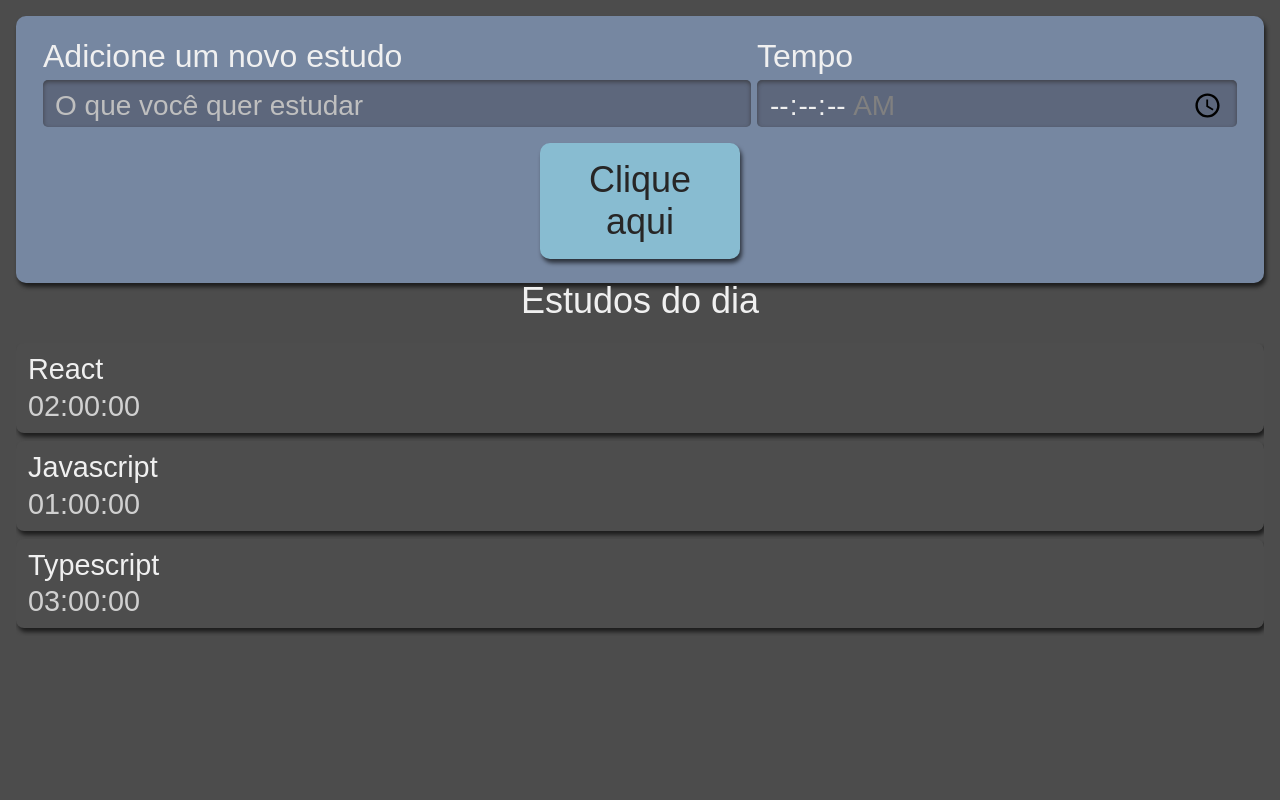
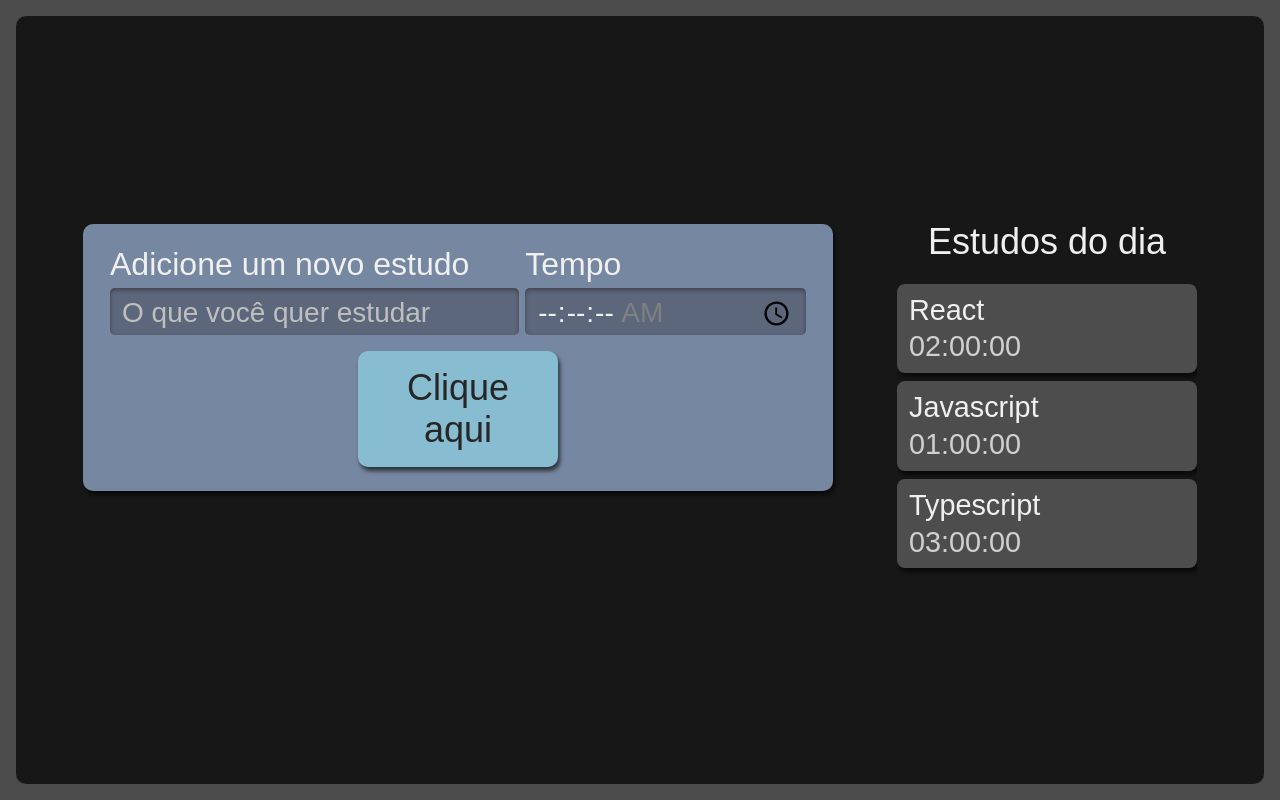
Before and after one commit to nickferreti/Alura-Studies, a React (Create React App) app: page / in a window 1280 px wide. Built offline with nearby package versions, Linux system fonts and the light colour scheme.

Commit message:
Corrigindo erros

```diff
--- a/src/App.tsx
+++ /dev/null
@@ -1,14 +0,0 @@
-import React from 'react';
-import Formulario from './components/Formulario';
-import Lista from './components/Lista';
-
-function App() {
-  return (
-    <div className="App">
-      <Formulario />
-      <Lista />
-    </div>
-  );
-}
-
-export default App;
--- /dev/null
+++ b/src/Pages/App.tsx
@@ -0,0 +1,16 @@
+import React from 'react';
+import Formulario from '../components/Formulario';
+import Lista from '../components/Lista';
+import style from './style.module.scss'
+
+
+function App() {
+  return (
+    <div className={style.AppStyle}>
+      <Formulario />
+      <Lista />
+    </div>
+  );
+}
+
+export default App;
--- /dev/null
+++ b/src/Pages/style.module.scss
@@ -0,0 +1,30 @@
+.AppStyle {
+    display: grid;
+    grid-template-rows: min-content min-content auto;
+    grid-template-areas:
+    "nova-tarefa"
+    "cronometro"
+    "tarefas"
+    ;
+    row-gap: 24px;
+    min-width: 320px;
+    min-height: calc(100vh - 32px);
+    width: 100%;
+    padding: 32px;
+    box-sizing: border-box;
+    border-radius: 10px;
+    background-color: #171717;
+
+    @media screen and (min-width:1280px)  {
+      grid-template-areas:
+      "nova-tarefa tarefas"
+      "cronometro tarefas"
+      ;
+      column-gap: 64px;
+      grid-template-rows: min-content min-content;
+      grid-template-columns: 750px 300px;
+      justify-content: center;
+      align-content: center;
+      padding: 64px;
+    }
+  }
--- a/src/index.tsx
+++ b/src/index.tsx
@@ -1,7 +1,7 @@
 import React from 'react';
 import ReactDOM from 'react-dom';
 import './index.css';
-import App from './App';
+import App from './Pages/App';
 
 ReactDOM.render(
   <React.StrictMode>
```
